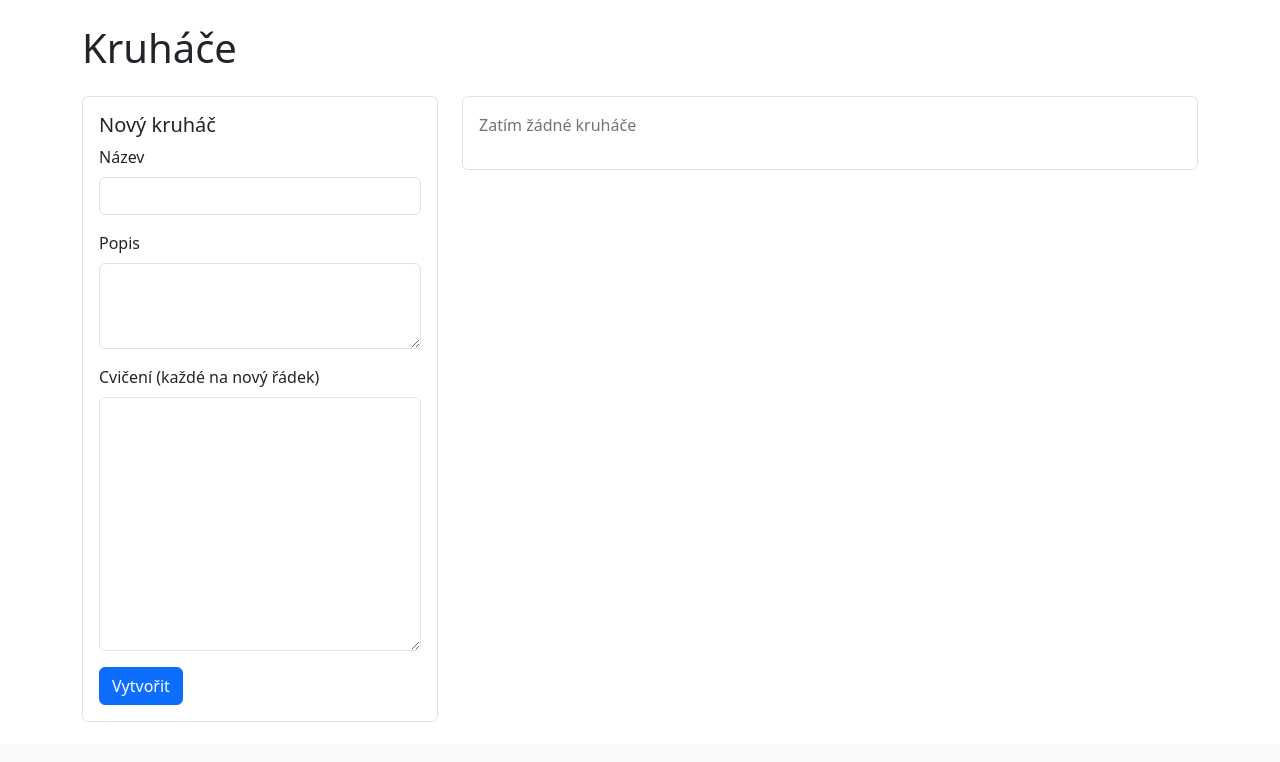
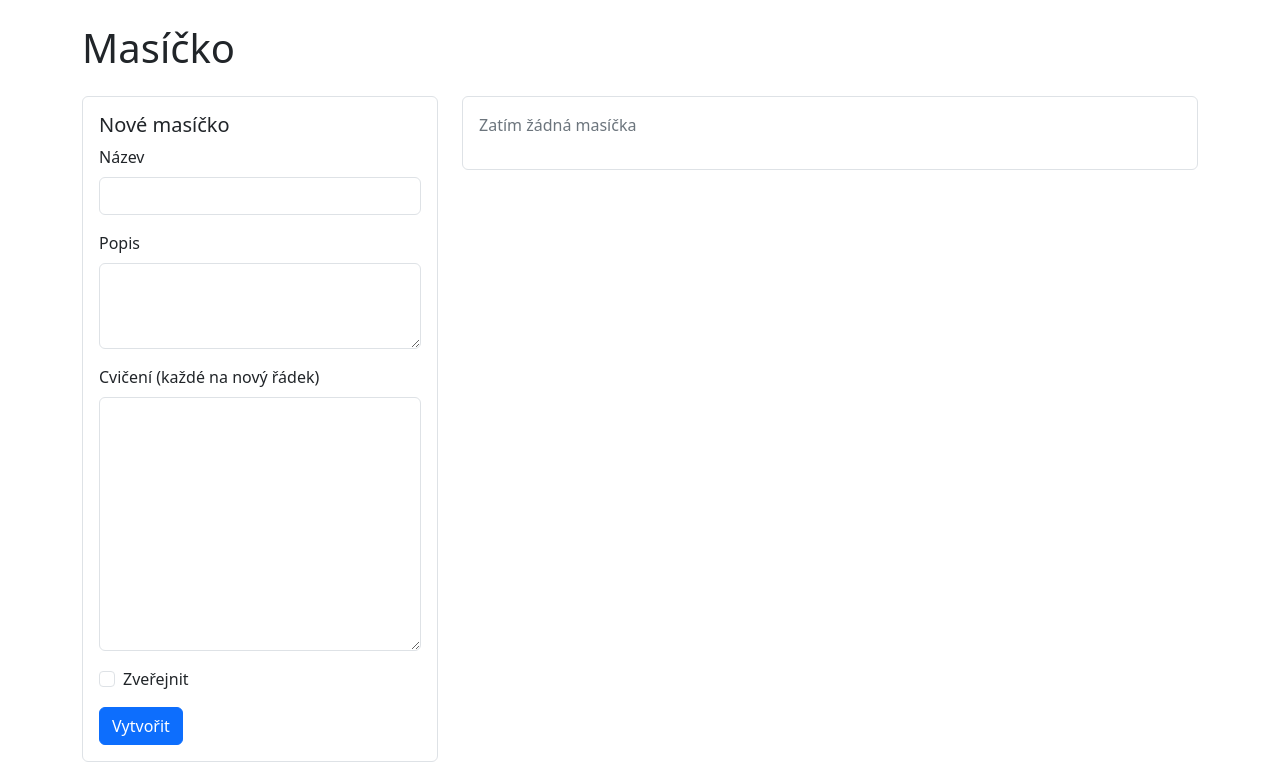
Before and after one commit to JirkaZelenka/fencing_app, a Django app: page /training/circuits/ in a window 1280 px wide. Shown: the part 56-818 px from the top of the page. Before the commit the page ends 778 px from the top, so only its background shows below. Run offline with Django 4.2, Linux system fonts and the light colour scheme; the visitor is signed in with stand-in values (Sample User, id 1); data that the repository does not hold is empty.

Commit message:
section masíčko done

```diff
--- a/fencers/admin.py
+++ b/fencers/admin.py
@@ -80,8 +80,8 @@ class TrainingNoteAdmin(admin.ModelAdmin):
 
 @admin.register(CircuitTraining)
 class CircuitTrainingAdmin(admin.ModelAdmin):
-    list_display = ['name', 'created_by', 'created_at']
-    list_filter = ['created_at']
+    list_display = ['name', 'created_by', 'is_public', 'created_at']
+    list_filter = ['is_public', 'created_at']
     search_fields = ['name', 'description']
 
 
--- a/fencers/forms.py
+++ b/fencers/forms.py
@@ -13,9 +13,16 @@ class TrainingNoteForm(forms.ModelForm):
 
 
 class CircuitTrainingForm(forms.ModelForm):
+    is_public = forms.BooleanField(
+        required=False,
+        initial=False,
+        label="Zveřejnit",
+        widget=forms.CheckboxInput(attrs={'class': 'form-check-input'})
+    )
+
     class Meta:
         model = CircuitTraining
-        fields = ['name', 'description', 'exercises']
+        fields = ['name', 'description', 'exercises', 'is_public']
         widgets = {
             'name': forms.TextInput(attrs={'class': 'form-control'}),
             'description': forms.Textarea(attrs={'class': 'form-control', 'rows': 3}),
--- a/fencers/models.py
+++ b/fencers/models.py
@@ -77,22 +77,23 @@ class CircuitTraining(models.Model):
     exercises = models.TextField(verbose_name="Cvičení (každé na nový řádek)")
     created_by = models.ForeignKey(User, on_delete=models.CASCADE, related_name='circuit_trainings', verbose_name="Vytvořil")
     created_at = models.DateTimeField(auto_now_add=True)
+    is_public = models.BooleanField(default=False, verbose_name="Veřejné")
 
     class Meta:
-        verbose_name = "Kruháč"
-        verbose_name_plural = "Kruháče"
+        verbose_name = "Masíčko"
+        verbose_name_plural = "Masíčka"
         ordering = ['-created_at']
 
 
 class CircuitSong(models.Model):
-    circuit = models.ForeignKey(CircuitTraining, on_delete=models.CASCADE, related_name='songs', verbose_name="Kruháč")
+    circuit = models.ForeignKey(CircuitTraining, on_delete=models.CASCADE, related_name='songs', verbose_name="Masíčko")
     name = models.CharField(max_length=200, verbose_name="Název skladby")
     audio_file = models.FileField(upload_to='circuit_songs/', verbose_name="Audio soubor")
     uploaded_at = models.DateTimeField(auto_now_add=True)
 
     class Meta:
-        verbose_name = "Skladba pro kruháč"
-        verbose_name_plural = "Skladby pro kruháče"
+        verbose_name = "Skladba pro masíčko"
+        verbose_name_plural = "Skladby pro masíčka"
 
 
 class EventPhoto(models.Model):
--- a/fencers/views.py
+++ b/fencers/views.py
@@ -129,7 +129,10 @@ def training_notes(request):
 @login_required
 def circuit_trainings(request):
     user = request.user
-    circuits = CircuitTraining.objects.all().prefetch_related('songs').order_by('-created_at')
+    # Get user's own circuits and public circuits from others
+    circuits = CircuitTraining.objects.filter(
+        Q(created_by=user) | Q(is_public=True)
+    ).prefetch_related('songs').order_by('-created_at')
 
     if request.method == 'POST':
         form = CircuitTrainingForm(request.POST)
@@ -137,7 +140,7 @@ def circuit_trainings(request):
             circuit = form.save(commit=False)
             circuit.created_by = user
             circuit.save()
-            messages.success(request, 'Kruháč byl vytvořen.')
+            messages.success(request, 'Masíčko bylo vytvořeno.')
             return redirect('circuit_trainings')
     else:
         form = CircuitTrainingForm()
@@ -145,6 +148,7 @@ def circuit_trainings(request):
     context = {
         'circuits': circuits,
         'form': form,
+        'user': user,
     }
     return render(request, 'fencers/circuit_trainings.html', context)
 
--- a/templates/base.html
+++ b/templates/base.html
@@ -36,7 +36,7 @@
                         </a>
                         <ul class="dropdown-menu">
                             <li><a class="dropdown-item" href="{% url 'training_notes' %}">Poznámky z tréninků</a></li>
-                            <li><a class="dropdown-item" href="{% url 'circuit_trainings' %}">Kruháče</a></li>
+                            <li><a class="dropdown-item" href="{% url 'circuit_trainings' %}">Masíčko</a></li>
                         </ul>
                     </li>
                     <li class="nav-item">
--- a/templates/fencers/circuit_trainings.html
+++ b/templates/fencers/circuit_trainings.html
@@ -1,15 +1,15 @@
 {% extends 'base.html' %}
 
-{% block title %}Kruháče - Šermířská aplikace{% endblock %}
+{% block title %}Masíčko - Šermířská aplikace{% endblock %}
 
 {% block content %}
-<h1>Kruháče</h1>
+<h1>Masíčko</h1>
 
 <div class="row mt-4">
     <div class="col-md-4">
         <div class="card">
             <div class="card-body">
-                <h5 class="card-title">Nový kruháč</h5>
+                <h5 class="card-title">Nové masíčko</h5>
                 <form method="post">
                     {% csrf_token %}
                     <div class="mb-3">
@@ -24,6 +24,12 @@
                         <label for="{{ form.exercises.id_for_label }}" class="form-label">Cvičení (každé na nový řádek)</label>
                         {{ form.exercises }}
                     </div>
+                    <div class="mb-3 form-check">
+                        {{ form.is_public }}
+                        <label for="{{ form.is_public.id_for_label }}" class="form-check-label">
+                            Zveřejnit
+                        </label>
+                    </div>
                     <button type="submit" class="btn btn-primary">Vytvořit</button>
                 </form>
             </div>
@@ -32,9 +38,16 @@
 
     <div class="col-md-8">
         {% for circuit in circuits %}
-        <div class="card mb-3">
+        <div class="card mb-3 {% if circuit.created_by == user %}border-primary{% else %}border-info{% endif %}">
             <div class="card-body">
-                <h5 class="card-title">{{ circuit.name }}</h5>
+                <h5 class="card-title">
+                    {{ circuit.name }}
+                    {% if circuit.created_by == user %}
+                        <span class="badge bg-primary ms-2">Moje</span>
+                    {% else %}
+                        <span class="badge bg-info text-dark ms-2">Veřejné</span>
+                    {% endif %}
+                </h5>
                 {% if circuit.description %}
                     <p class="card-text">{{ circuit.description }}</p>
                 {% endif %}
@@ -62,7 +75,7 @@
         {% empty %}
         <div class="card">
             <div class="card-body">
-                <p class="text-muted">Zatím žádné kruháče</p>
+                <p class="text-muted">Zatím žádná masíčka</p>
             </div>
         </div>
         {% endfor %}
```
Also changed, not shown: fencers/migrations/0002_alter_circuitsong_options_and_more.py (added).
